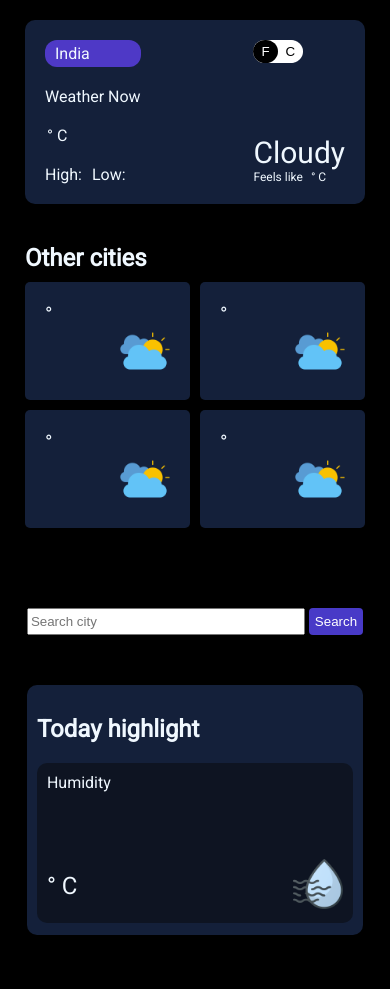
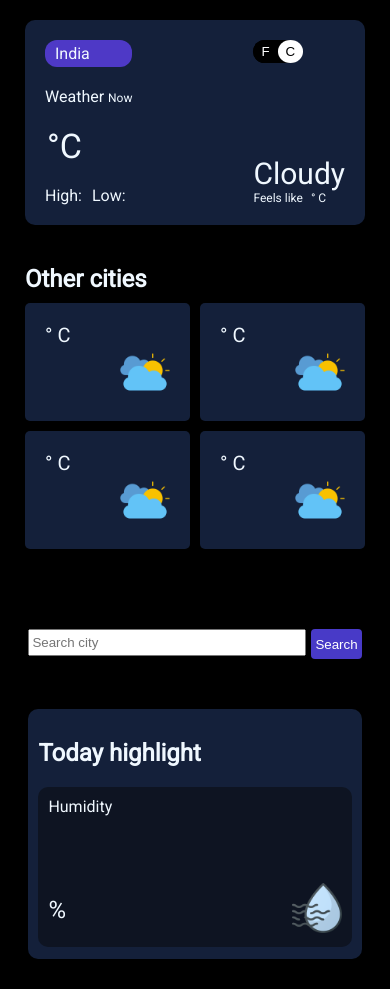
Before and after one commit to nikitha-as/fit-270-weather-dashboard, a plain HTML site: page index.html in a window 390 px wide. Before the commit the page ends 965 px from the top, so only its background shows below. Drawn offline with Linux system fonts and the light colour scheme; no server answers; a web font is replaced by a local one.

Commit message:
Add search functionality and toggle °C/°F

```diff
--- a/index.html
+++ b/index.html
@@ -18,25 +18,25 @@
                     <div id="main-place">
                         <div id="main-city-name">India</div>
                     </div>
-                    <div>
+                    <div class="weather-now-text">
                         Weather
-                        <span>Now</span>
+                        <span class="now-text">Now</span>
                     </div>
                     <div id="city-temperature-container">
-                        <p id="city-temperature"></p><span>&deg C</span>
+                        <p id="city-temperature"></p><span class="deg-notation">&degC</span>
                     </div>
-                    <div id="high-low-container"><span id="high-container">High: <p id="temp_max"></p> </span><span id="low-container">Low: <p id="temp_min"></p>  </span></div>
+                    <div id="high-low-container"><span id="high-container">High: <p id="temp_max"></p></span><span id="low-container">Low: <p id="temp_min"></p></span></div>
                 </div>
                 <div id="main-city-right-content">
                     <div id="fc">
-                        <button id="fahrenheit" class="btn">F</button>
-                        <button id="celsius" class="btn">C</button>
+                        <button id="fahrenheit" class="btn fahrenheit">F</button>
+                        <button id="celsius" class="btn celsius">C</button>
                     </div>
                     <div>
                     </div>
                     <div id="weather-condition-container">
                         <div id="weather-condition">Cloudy</div>
-                        <div id="weather-condition-content">Feels like <div id="feels-like"></div><span>&deg C</span></div>
+                        <div id="weather-condition-content">Feels like <div id="feels-like"></div><span class="deg-notation">&deg C</span></div>
                     </div>
                 </div>
             </div>
@@ -45,7 +45,7 @@
                 <div class="all-cities">
                     <div class="o-city" id="city-1">
                         <div class="o-city-card">
-                            <div class="o-city-temperature"><div id="city-temp-1"></div>&deg</div>
+                            <div class="o-city-temperature"><div id="city-temp-1"></div><span class="deg-notation">&deg C</span></div>
                             <div class="o-city-content">
                                 <div class="o-city-name" id="city-name-1"></div>
                                 <div>
@@ -58,7 +58,7 @@
                     </div>
                    <div class="o-city" id="city-2">
                         <div class="o-city-card">
-                            <div class="o-city-temperature"><div id="city-temp-2"></div>&deg</div>
+                            <div class="o-city-temperature"><div id="city-temp-2"></div><span class="deg-notation">&deg C</span></div>
                             <div class="o-city-content">
                                 <div class="o-city-name" id="city-name-2"></div>
                                 <div>
@@ -69,7 +69,7 @@
                     </div>
                      <div class="o-city" id="city-3">
                         <div class="o-city-card">
-                            <div class="o-city-temperature"><div id="city-temp-3"></div>&deg</div>
+                            <div class="o-city-temperature"><div id="city-temp-3"></div><span class="deg-notation">&deg C</span></div>
                             <div class="o-city-content">
                                 <div class="o-city-name" id="city-name-3"></div>
                                 <div>
@@ -80,7 +80,7 @@
                     </div>
                      <div class="o-city" id="city-4">
                         <div class="o-city-card">
-                            <div class="o-city-temperature"><div id="city-temp-4"></div>&deg</div>
+                            <div class="o-city-temperature"><div id="city-temp-4"></div><span class="deg-notation">&deg C</span></div>
                             <div class="o-city-content">
                                 <div class="o-city-name" id="city-name-4"></div>
                                 <div>
@@ -93,16 +93,19 @@
             </div>
         </div>
         <div id="right-container">
-            <div id="search-container">
-                <input type="text" name="search" id="search" placeholder="Search city">
-                <button type="button" id="search-btn" class="btn">Search</button>
-            </div>
+                <form id="search-container" method="post">
+                    <div id="search-city">
+                        <input type="text" name="search" id="search" placeholder="Search city" required>
+                        <div id="error-message" class="hidden">City not found!</div>
+                    </div>
+                    <button type="submit" id="search-btn" class="btn">Search</button>
+                </form>
             <div class="highlights">
                 <h2 class="highlights-heading">Today highlight</h2>
                 <div class="humidity-container">
                     <div>Humidity</div>
                     <div class="humidity-content">
-                        <div class="humidity-temp"><div id="humidity"></div>&deg C</div>
+                        <div class="humidity-temp"><div id="humidity"></div>%</div>
                         <div><img src="assets/images/humidity-img.png" class="humidity-img" alt="humidity"></div>
                     </div>
                 </div>
--- a/script.js
+++ b/script.js
@@ -9,6 +9,11 @@ const tempMin = document.getElementById("temp_min");
 const otherCityName = document.getElementById("other-city-name");
 const humidity = document.getElementById("humidity");
 const searchContainer = document.getElementById("search-container");
+const search = document.getElementById("search");
+const errorMessage = document.getElementById("error-message");
+const fahrenheitBtn = document.getElementById("fahrenheit");
+const celsiusBtn = document.getElementById("celsius");
+const degNotation = document.querySelectorAll(".deg-notation");
 const loader = document.getElementById("loader");
 const city1 = document.getElementById("city-1");
 const cityTemp1 = document.getElementById("city-temp-1");
@@ -28,20 +33,32 @@ const BASE_URL = "https://api.openweathermap.org/data/2.5/weather";
 
 const cities = ["Hyderabad", "Bangalore", "Chennai", "Mumbai", "Delhi"];
 
+let temp_scale = "C";
+let cData = {};
+
 async function fetchWeather(city) {
   try {
     container.style.display = "none";
     loader.style.display = "block";
     const url = `${BASE_URL}?q=${city}&appid=${API_KEY}`;
     const response = await fetch(url);
-    const data = await response.json();
-    return data;
+    errorMessage.classList.add("hidden");
+    errorMessage.textContent = "";
+    search.style.color = "";
+    if (response.ok) {
+      const data = await response.json();
+      return data;
+    } else {
+      errorMessage.textContent = "City not found!";
+      errorMessage.classList.toggle("hidden");
+      search.style.color = "#f40909";
+    }
   } catch (error) {
     console.log("error: ", error);
   }
 }
 
-async function fetchAllCitiesWeather() {
+async function fetchAllCitiesWeather(temp_scale) {
   try {
     const allCitiesWeather = cities.map((city) => fetchWeather(city));
     const responses = await Promise.all(allCitiesWeather);
@@ -49,28 +66,28 @@ async function fetchAllCitiesWeather() {
     loader.style.display = "none";
     container.style.display = "flex";
 
-    mainCityName.textContent = responses[0].name;
-    cityTemperature.textContent = Math.ceil(responses[0].main.temp - 273.15);
+    displayCityDetails(responses[0], temp_scale);
+    cData = { ...responses[0] };
 
-    tempMax.textContent = Math.ceil(responses[0].main.temp_max - 273.15);
-    tempMin.textContent = Math.floor(responses[0].main.temp_min - 273.15);
-    humidity.textContent = Math.floor(responses[0].main.humidity);
-
-    const feelsLikeTempVal = Math.ceil(responses[0].main.feels_like - 273.15);
-    feelsLikeTemp.textContent = feelsLikeTempVal;
-    if (feelsLikeTempVal >= 18 && feelsLikeTempVal <= 27) {
-      weatherCondition.textContent = "Cloudy";
-    } else if (feelsLikeTempVal >= 28 && feelsLikeTempVal <= 40) {
-      weatherCondition.textContent = "Sunny";
-    }
-
-    cityTemp1.textContent = Math.ceil(responses[1].main.temp - 273.15);
+    cityTemp1.textContent =
+      temp_scale == "F"
+        ? Math.ceil((responses[1].main.temp - 273.15) * (9 / 5) + 32)
+        : Math.ceil(responses[1].main.temp - 273.15);
     cityName1.textContent = responses[1].name;
-    cityTemp2.textContent = Math.ceil(responses[2].main.temp - 273.15);
+    cityTemp2.textContent =
+      temp_scale == "F"
+        ? Math.ceil((responses[2].main.temp - 273.15) * (9 / 5) + 32)
+        : Math.ceil(responses[2].main.temp - 273.15);
     cityName2.textContent = responses[2].name;
-    cityTemp3.textContent = Math.ceil(responses[3].main.temp - 273.15);
+    cityTemp3.textContent =
+      temp_scale == "F"
+        ? Math.ceil((responses[3].main.temp - 273.15) * (9 / 5) + 32)
+        : Math.ceil(responses[3].main.temp - 273.15);
     cityName3.textContent = responses[3].name;
-    cityTemp4.textContent = Math.ceil(responses[4].main.temp - 273.15);
+    cityTemp4.textContent =
+      temp_scale == "F"
+        ? Math.ceil((responses[4].main.temp - 273.15) * (9 / 5) + 32)
+        : Math.ceil(responses[4].main.temp - 273.15);
     cityName4.textContent = responses[4].name;
   } catch (error) {
     console.log("error: ", error);
@@ -79,4 +96,80 @@ async function fetchAllCitiesWeather() {
   }
 }
 
-fetchAllCitiesWeather();
+fetchAllCitiesWeather(temp_scale);
+
+async function displayCityDetails(data) {
+  loader.style.display = "none";
+  container.style.display = "flex";
+  mainCityName.textContent = data.name;
+  cityTemperature.textContent =
+    temp_scale == "F"
+      ? Math.ceil((data.main.temp - 273.15) * (9 / 5) + 32)
+      : Math.ceil(data.main.temp - 273.15);
+
+  tempMax.textContent =
+    temp_scale == "F"
+      ? Math.ceil((data.main.temp_max - 273.15) * (9 / 5) + 32)
+      : Math.ceil(data.main.temp_max - 273.15);
+  tempMin.textContent =
+    temp_scale == "F"
+      ? Math.ceil((data.main.temp_min - 273.15) * (9 / 5) + 32)
+      : Math.ceil(data.main.temp_min - 273.15);
+  humidity.textContent = data.main.humidity;
+
+  const feelsLikeTempVal =
+    temp_scale == "F"
+      ? Math.ceil((data.main.feels_like - 273.15) * (9 / 5) + 32)
+      : Math.ceil(data.main.feels_like - 273.15);
+  feelsLikeTemp.textContent = feelsLikeTempVal;
+  if (feelsLikeTempVal >= 18 && feelsLikeTempVal <= 27) {
+    weatherCondition.textContent = "Cloudy";
+  } else if (feelsLikeTempVal >= 28 && feelsLikeTempVal <= 40) {
+    weatherCondition.textContent = "Sunny";
+  }
+}
+
+searchContainer.addEventListener("submit", async function (event) {
+  event.preventDefault();
+  loader.style.display = "none";
+  container.style.display = "flex";
+  try {
+    let searchVal = search.value;
+
+    const city = fetchWeather(searchVal);
+    const cityData = await Promise.resolve(city);
+    if (cityData) {
+      displayCityDetails(cityData, "C");
+    }
+    loader.style.display = "none";
+    container.style.display = "flex";
+  } catch (e) {
+    console.log("error: ", e);
+    loader.style.display = "none";
+    container.style.display = "flex";
+  }
+});
+
+fahrenheitBtn.addEventListener("click", function () {
+  temp_scale = "F";
+  console.log("f temp_scale: ", temp_scale);
+  fetchAllCitiesWeather(temp_scale);
+  degNotation.forEach((deg) => {
+    deg.textContent = "°F";
+  });
+  fahrenheitBtn.classList.add("select-temp-scale");
+  celsiusBtn.classList.remove("select-temp-scale");
+  celsiusBtn.classList.add("deselect-temp-scale");
+});
+
+celsiusBtn.addEventListener("click", function () {
+  temp_scale = "C";
+  console.log("c temp_scale: ", temp_scale);
+  fetchAllCitiesWeather(temp_scale);
+  degNotation.forEach((deg) => {
+    deg.textContent = "°C";
+  });
+  celsiusBtn.classList.add("select-temp-scale");
+  fahrenheitBtn.classList.remove("select-temp-scale");
+  fahrenheitBtn.classList.add("deselect-temp-scale");
+});
--- a/style.css
+++ b/style.css
@@ -58,7 +58,7 @@ body {
 }
 
 #fc {
-    background-color: #ffffff;
+    background-color: #000000;
     color: #ffffff;
     border-radius: 12px;
     display: inline-flex;
@@ -71,14 +71,28 @@ body {
     cursor: pointer;
 }
 
-#fahrenheit {
+.fahrenheit {
     background-color: #000000;
     color: #ffffff;
     border-radius: 50%;
     padding: 4px 8px;
 }
 
-#celsius {
+.celsius {
+    background-color: #ffffff;
+    color: #000000;
+    border-radius: 50%;
+    padding: 4px 8px;
+}
+
+.deselect-temp-scale {
+    background-color: #000000;
+    color: #ffffff;
+    border-radius: 50%;
+    padding: 4px 8px;
+}
+
+.select-temp-scale {
     background-color: #ffffff;
     color: #000000;
     border-radius: 50%;
@@ -137,9 +151,6 @@ body {
 #city-temperature-container {
     display: flex;
     gap: 2px;
-}
-
-#city-temperature {
     font-size: 34px;
 }
 
@@ -163,6 +174,8 @@ body {
 
 #search-container {
     margin-top: 20px;
+    display: flex;
+    gap: 5px;
 }
 
 #search {
@@ -175,7 +188,8 @@ body {
     color: #ffffff;
     border: none;
     border-radius: 4px;
-    padding: 6px;
+    padding: 4px;
+    height: 30px;
 }
 
 .all-cities {
@@ -226,6 +240,21 @@ body {
     width: 50px;
 }
 
+#search-city {
+    display: flex;
+    flex-direction: column;
+}
+
+.now-text {
+    font-size: 12px;
+}
+
+#error-message {
+    place-self: end;
+    color: #f40909;
+    font-size: 12px;
+}
+
 
 @media screen and (min-width: 390px) and (max-width: 699px) {
     #container {
@@ -247,7 +276,7 @@ body {
 
 }
 
-@media screen and (min-width: 700px) {
+@media screen and (min-width: 730px) {
     #container {
         flex-direction: row;
     }
```
